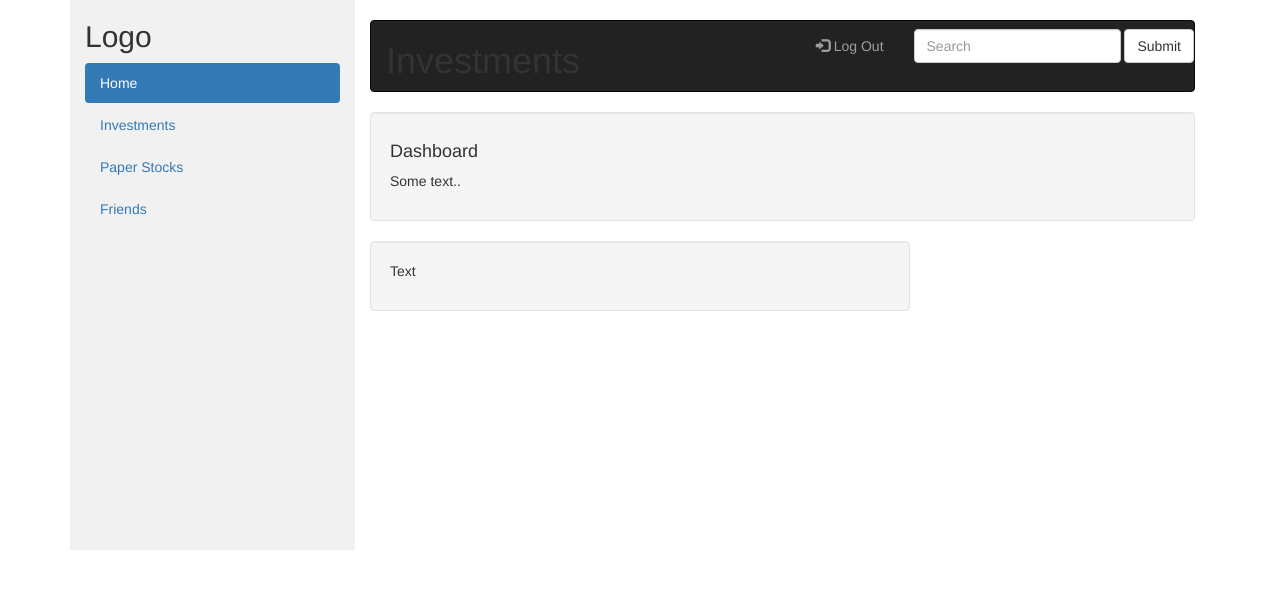
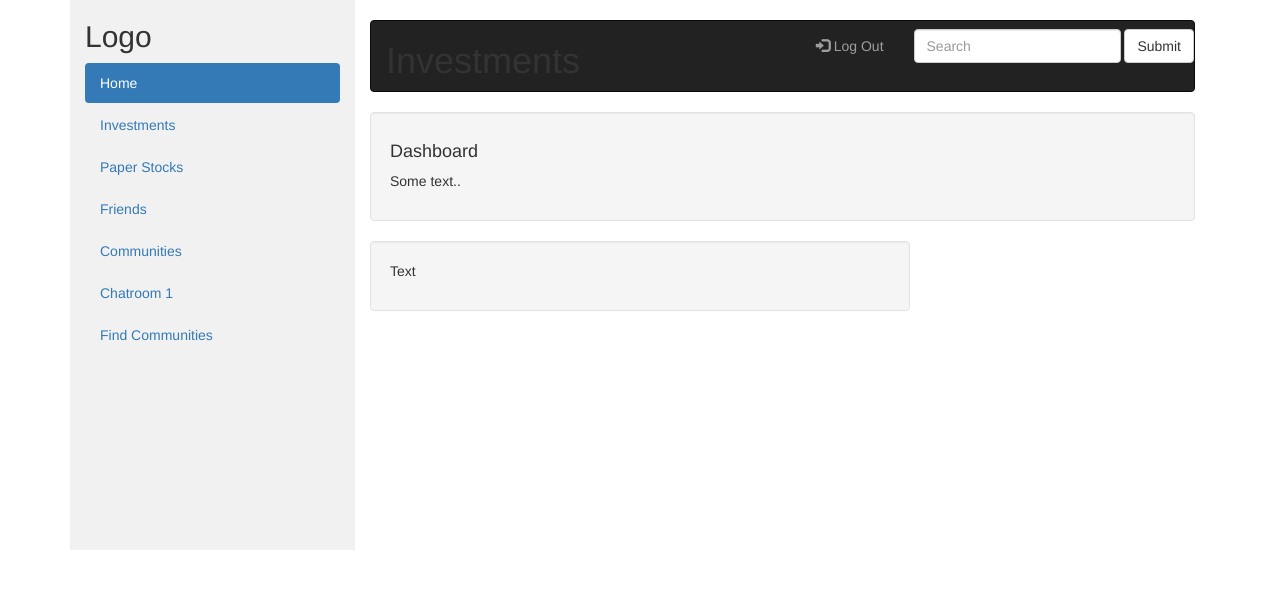
Before and after one commit to maiya-tracy/PythonInvestorsCorner, a Django app: template apps/login_and_registration_app/templates/login_and_registration_app/investments.html in a window 1280 px wide. Shown: the top 589 px of the page. Run offline with Django 3.2, Linux system fonts and the light colour scheme; the template is opened without the code that fills it, so the values that code supplies are empty; some libraries are stand-ins or nearby versions.

Commit message:
Jack-adding Stock api Alpha Vantage

```diff
--- a/apps/login_and_registration_app/templates/login_and_registration_app/investments.html
+++ b/apps/login_and_registration_app/templates/login_and_registration_app/investments.html
@@ -31,6 +31,26 @@
       }
     }
   </style>
+  <script src="https://code.jquery.com/jquery-3.1.0.min.js"></script>
+  <script>
+    $(document).ready(function(){
+        $.get("https://www.alphavantage.co/query?function=TIME_SERIES_DAILY&symbol=MSFT&apikey=4Z915SHVXI6MZ0PP", function(data){
+            console.log(data)
+            // var name = data.name
+            // var img = data.sprites.front_default;
+            // var type1 = data.types[0].type.name
+            // var height = data.height
+            // var weight = data.weight
+            // // var type2 = data.types[1].name
+            // $(".dex").html(function(){
+            //     var logo = "<h1>"+name+"</h1><img src="+img+" alt='logo'>";
+            //     var stuff = "<h4>Types</h4><p>"+type1+"</p><h4>Height</h4><p>"+height+"</p><h4>Weight</h4><p>"+weight+"</p>"
+            //     console.log(stuff)
+            //     return [logo, stuff];
+            // })
+        })
+  })
+  </script>
 
 </head>
 
@@ -54,6 +74,9 @@
               <li><a href="/investments">Investments</a></li>
               <li><a href="/paperstocks">Paper Stocks</a></li>
               <li><a href="/friends">Friends</a></li>
+              <li><a href="/communities">Communities</a></li>
+              <li><a href="/chatroom/1">Chatroom 1</a></li>
+              <li><a href="/find_communities">Find Communities</a></li>
             </ul>
           </div>
         </div>
@@ -68,6 +91,9 @@
             <li><a href="/investments">Investments</a></li>
             <li><a href="/paperstocks">Paper Stocks</a></li>
             <li><a href="/friends">Friends</a></li>
+            <li><a href="/communities">Communities</a></li>
+            <li><a href="/chatroom/1">Chatroom 1</a></li>
+            <li><a href="/find_communities">Find Communities</a></li>
           </ul><br>
         </div>
         <br>
@@ -100,6 +126,9 @@
           <div class="row">
             <div class="col-sm-8">
               <div class="well">
+                <div class="data">
+
+                </div>
                 <p>Text</p>
               </div>
             </div>
```
Also changed, not shown: db.sqlite3.
